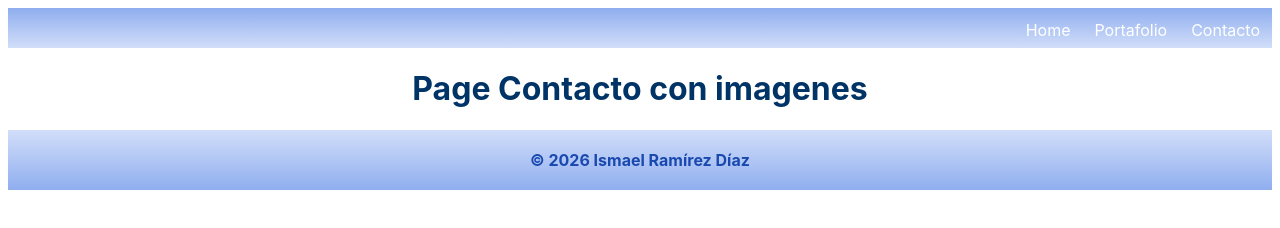
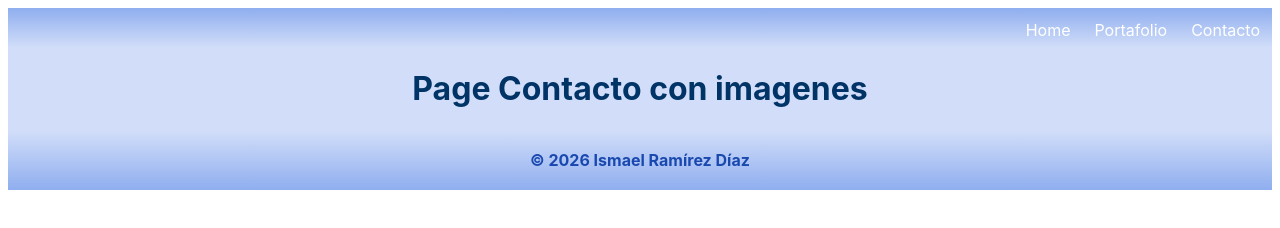
Before and after one commit to Ismael023/Gatsby_001, a Gatsby site: page /contact in a window 1280 px wide. Built offline with nearby package versions, Linux system fonts and the light colour scheme; Gatsby itself is replaced by a stand-in of ours.

Commit message:
se reestructuro para envolver el menu de navegación, el conytenido y el pie de pagina

```diff
--- a/src/component/LayoutPage.js
+++ b/src/component/LayoutPage.js
@@ -6,14 +6,14 @@ import Footer from "./Footer"
 
 const layoutPage =({children}) => {
   return (
-    <div>
+    <main className="bodyMain">
       <NavBar/>
-      <div>
+
         {children}
-      </div>
+
 
       <Footer/>
-    </div>
+    </main>
   )
 }
 
```
